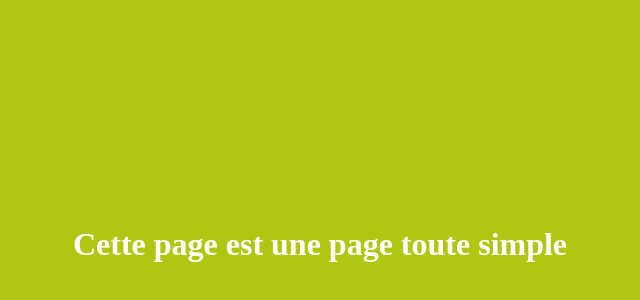
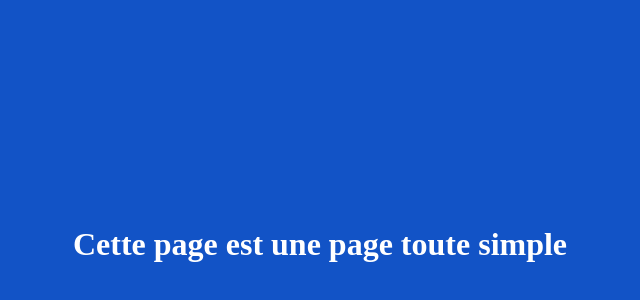
Before and after one commit to bouchtateam/bouchtarepo, a plain HTML site: page index.html in a window 1280 px wide. Shown: the part 48-348 px from the top of the page, without its empty margins (320-960 px from the left). Drawn offline with Linux system fonts and the light colour scheme.

Commit message:
change color to blue

```diff
--- a/index.html
+++ b/index.html
@@ -3,7 +3,7 @@
   <head>
     <title>Coucou</title>
   </head>
-  <body style="background-color:#B1C612">
+  <body style="background-color:#1253C6">
 <h1 style="padding-top:20%; padding-bottom:20%; text-align:center; color:#FFFFFF">
   Cette page est une
   page toute simple
```
